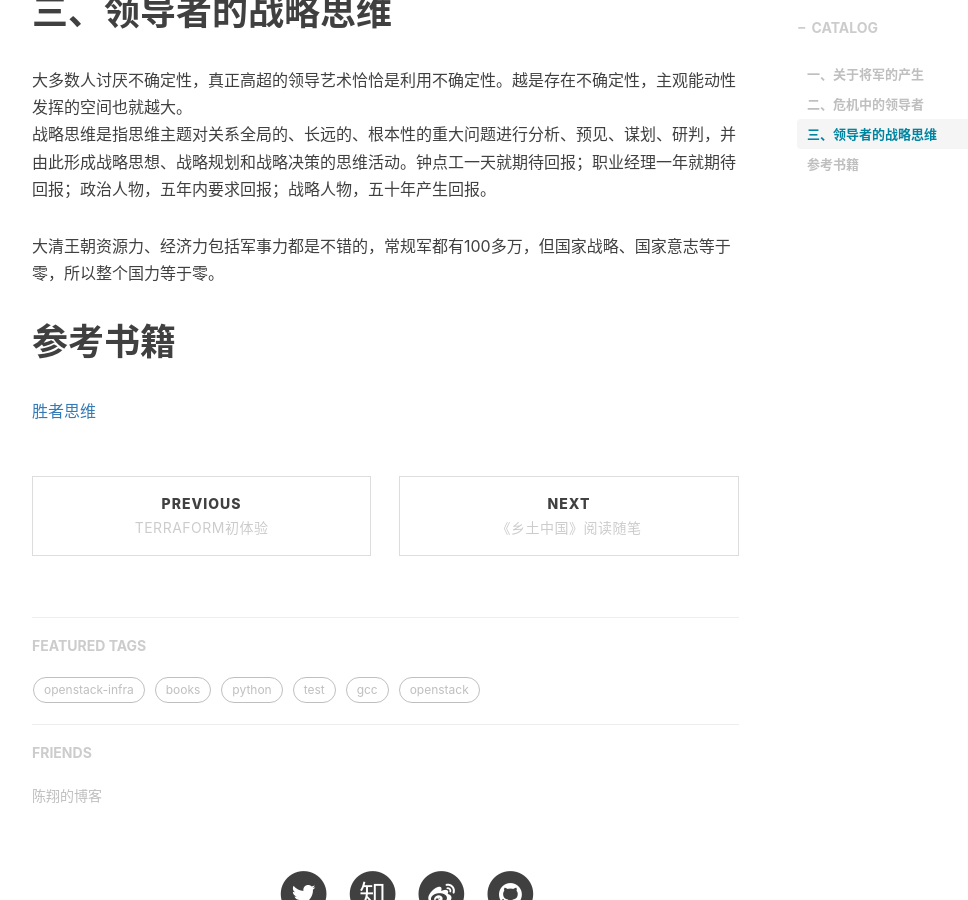
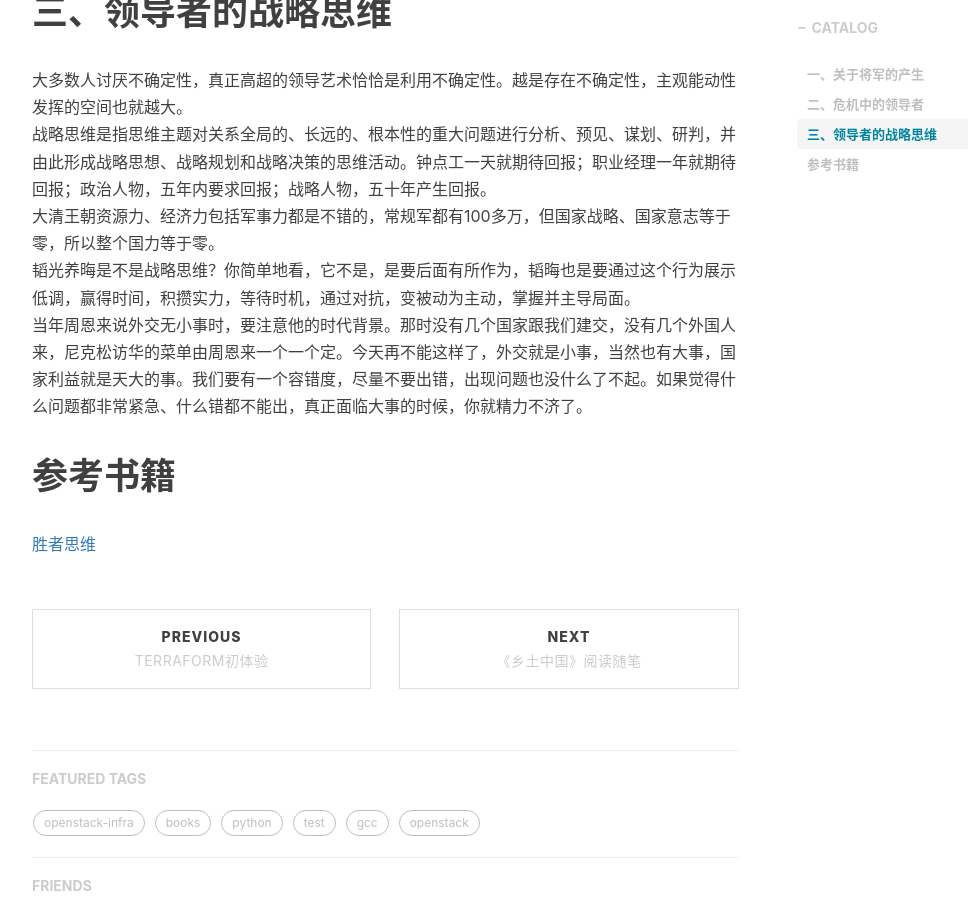
Before and after one commit to shihai1991/shihai1991.github.io, a Jekyll site: the page built from _posts/2022-08-04-胜者思维.md, in a window 1280 px wide and 900 px high, scrolled down 2245 px. Shown: the whole window, without its empty margins (233-1201 px from the left). Built offline with Jekyll 4.4.1, drawn with Linux system fonts in a browser that asks for light colours; nearby versions of some CDN libraries; comment, search, counter and statistics services are not loaded.

Commit message:
Update 2022-08-04-胜者思维.md

```diff
--- a/_posts/2022-08-04-胜者思维.md
+++ b/_posts/2022-08-04-胜者思维.md
@@ -44,8 +44,9 @@ OODA在战役战术层面很有用，但在战略层面，战略决心，有些
 # 三、领导者的战略思维
 大多数人讨厌不确定性，真正高超的领导艺术恰恰是利用不确定性。越是存在不确定性，主观能动性发挥的空间也就越大。
 战略思维是指思维主题对关系全局的、长远的、根本性的重大问题进行分析、预见、谋划、研判，并由此形成战略思想、战略规划和战略决策的思维活动。钟点工一天就期待回报；职业经理一年就期待回报；政治人物，五年内要求回报；战略人物，五十年产生回报。
-
 大清王朝资源力、经济力包括军事力都是不错的，常规军都有100多万，但国家战略、国家意志等于零，所以整个国力等于零。
+韬光养晦是不是战略思维？你简单地看，它不是，是要后面有所作为，韬晦也是要通过这个行为展示低调，赢得时间，积攒实力，等待时机，通过对抗，变被动为主动，掌握并主导局面。
+当年周恩来说外交无小事时，要注意他的时代背景。那时没有几个国家跟我们建交，没有几个外国人来，尼克松访华的菜单由周恩来一个一个定。今天再不能这样了，外交就是小事，当然也有大事，国家利益就是天大的事。我们要有一个容错度，尽量不要出错，出现问题也没什么了不起。如果觉得什么问题都非常紧急、什么错都不能出，真正面临大事的时候，你就精力不济了。
 
 # 参考书籍
 [胜者思维](https://book.douban.com/subject/27038434/)
```
